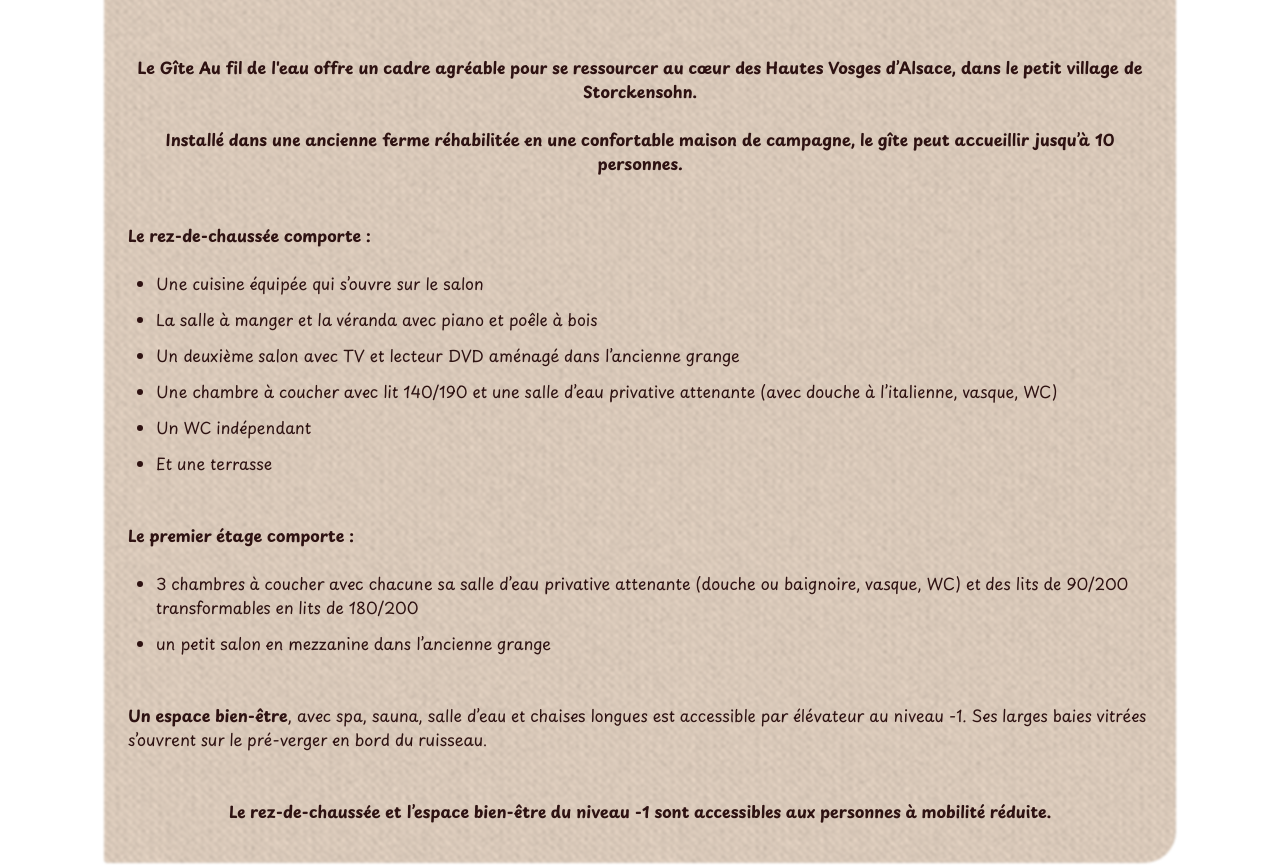
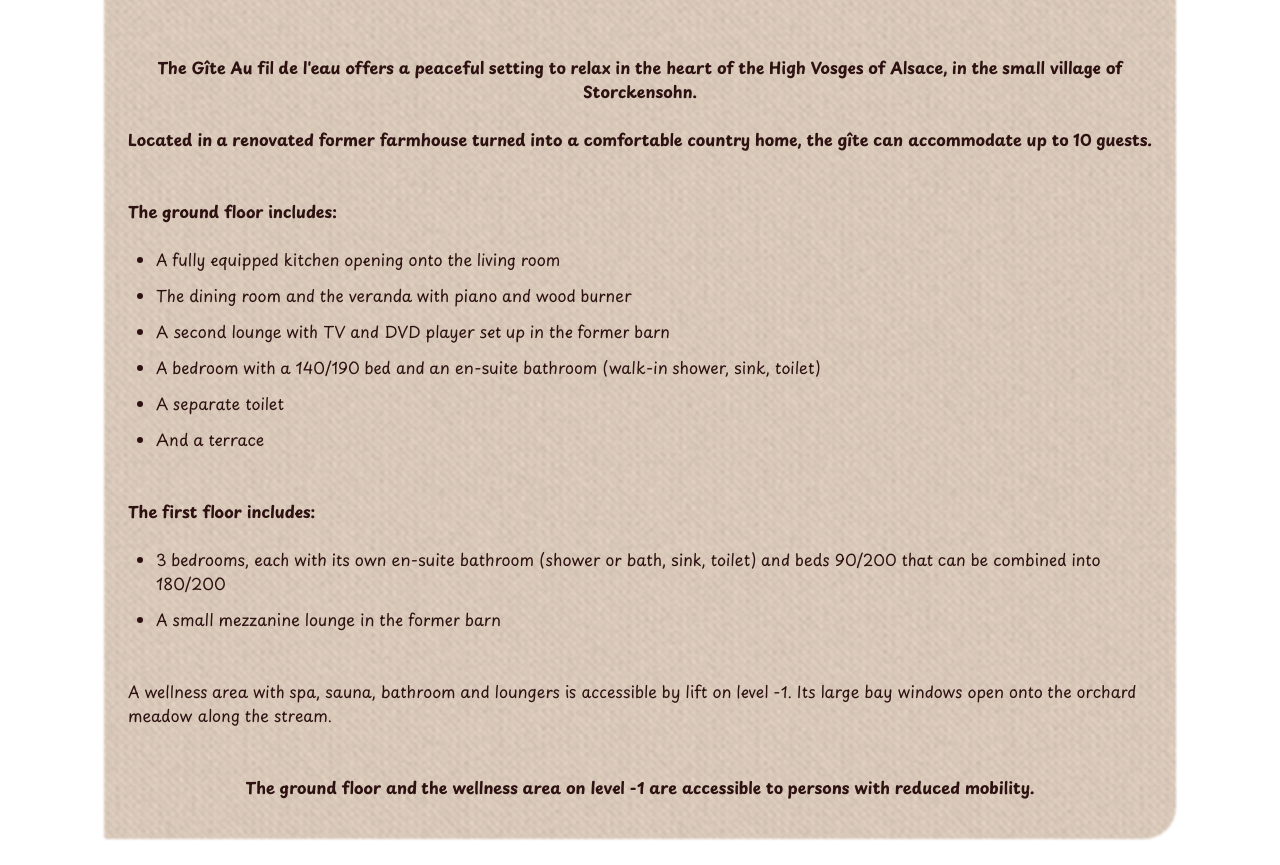
Before and after one commit to Annadesbois/gite-au-fil-de-leau, a Next.js app: page /en in a window 1280 px wide. Shown: the part 880-1745 px from the top of the page. Built offline with nearby package versions, Linux system fonts and the light colour scheme.

Commit message:
translate homepage

```diff
--- a/app/[locale]/page.tsx
+++ b/app/[locale]/page.tsx
@@ -2,74 +2,111 @@ import type { Metadata } from "next";
 
 import PhotoCarousel from "@/components/carousel/PhotoCarousel";
 import { homePhotos } from "@/data/home-photos";
+import { getMessages, type Locale } from "@/lib/i18n";
 
-export const metadata: Metadata = {
-  title: "Gîte Au fil de l'eau — Location de vacances à Storckensohn",
-  description:
-    "Gîte Au fil de l'eau à Storckensohn, ancienne ferme réhabilitée pouvant accueillir jusqu’à 10 personnes, avec espace bien-être et terrasse en plein coeur des Hautes Vosges d’Alsace.",
+type HomePageProps = {
+  params: { locale: Locale };
 };
 
-const Home = () => {
+type HomeMessages = {
+  hero: {
+    title: string;
+    intro1: string;
+    intro2: string;
+  };
+  groundFloor: {
+    title: string;
+    items: {
+      kitchen: string;
+      dining: string;
+      tvRoom: string;
+      bedroom: string;
+      wc: string;
+      terrace: string;
+    };
+  };
+  firstFloor: {
+    title: string;
+    items: {
+      bedrooms: string;
+      mezzanine: string;
+    };
+  };
+  wellness: {
+    title: string;
+    text: string;
+  };
+  accessibility: {
+    text: string;
+  };
+};
+
+export const generateMetadata = async ({
+  params,
+}: {
+  params: Promise<{ locale: Locale }>;
+}): Promise<Metadata> => {
+  const { locale } = await params;
+  const messages = getMessages(locale);
+
+  const meta = messages.homeMeta as {
+    title?: string;
+    description?: string;
+  };
+
+  return {
+    title:
+      meta?.title ??
+      "Gîte Au fil de l'eau — Location de vacances à Storckensohn",
+    description:
+      meta?.description ??
+      "Gîte Au fil de l'eau à Storckensohn, ancienne ferme réhabilitée pouvant accueillir jusqu’à 10 personnes, avec espace bien-être et terrasse en plein coeur des Hautes Vosges d’Alsace.",
+  };
+};
+
+const HomePage = async ({ params }: HomePageProps) => {
+  const { locale } = await params;
+  const messages = getMessages(locale);
+  const home = messages.home as HomeMessages;
+
   return (
     <>
       <PhotoCarousel slides={homePhotos} />
       <div className="content-area relative fabric-surface-light flex flex-col gap-6 p-6 md:pb-10 rounded-tl-4xl rounded-br-4xl rounded-tr-sm rounded-bl-sm">
         <div className="flex flex-col gap-6 text-center font-bold">
           <h1 className="text-2xl md:mb-4">
-            Bienvenue au gîte
+            {home.hero.title}
             <br className="block md:hidden" /> Au fil de l'eau
           </h1>
-          <p>
-            Le Gîte Au fil de l'eau offre un cadre agréable pour se ressourcer
-            au cœur des Hautes Vosges d’Alsace, dans le petit village de
-            Storckensohn.
-          </p>
-          <p>
-            Installé dans une ancienne ferme réhabilitée en une confortable
-            maison de campagne, le gîte peut accueillir jusqu’à 10 personnes.
-          </p>
+          <p>{home.hero.intro1}</p>
+          <p>{home.hero.intro2}</p>
         </div>
         <div className="mt-6">
-          <h2 className="font-bold">Le rez-de-chaussée comporte :</h2>
+          <h2 className="font-bold">{home.groundFloor.title}</h2>
           <ul>
-            <li>Une cuisine équipée qui s’ouvre sur le salon</li>
-            <li>La salle à manger et la véranda avec piano et poêle à bois</li>
-            <li>
-              Un deuxième salon avec TV et lecteur DVD aménagé dans l’ancienne
-              grange
-            </li>
-            <li>
-              Une chambre à coucher avec lit 140/190 et une salle d’eau
-              privative attenante (avec douche à l’italienne, vasque, WC)
-            </li>
-            <li>Un WC indépendant</li>
-            <li>Et une terrasse</li>
+            <li>{home.groundFloor.items.kitchen}</li>
+            <li>{home.groundFloor.items.dining}</li>
+            <li>{home.groundFloor.items.tvRoom}</li>
+            <li>{home.groundFloor.items.bedroom}</li>
+            <li>{home.groundFloor.items.wc}</li>
+            <li>{home.groundFloor.items.terrace}</li>
           </ul>
         </div>
         <div className="mt-6">
-          <h2 className="font-bold">Le premier étage comporte :</h2>
+          <h2 className="font-bold">{home.firstFloor.title}</h2>
           <ul>
-            <li>
-              3 chambres à coucher avec chacune sa salle d’eau privative
-              attenante (douche ou baignoire, vasque, WC) et des lits de 90/200
-              transformables en lits de 180/200
-            </li>
-            <li>un petit salon en mezzanine dans l’ancienne grange</li>
+            <li>{home.firstFloor.items.bedrooms}</li>
+            <li>{home.firstFloor.items.mezzanine}</li>
           </ul>
         </div>
         <p className="mt-6">
-          <span className="font-bold">Un espace bien-être</span>, avec spa,
-          sauna, salle d’eau et chaises longues est accessible par élévateur au
-          niveau -1. Ses larges baies vitrées s’ouvrent sur le pré-verger en
-          bord du ruisseau.
+          <span className="font-bold">{home.wellness.title}</span>
+          {home.wellness.text}
         </p>
-        <p className="font-bold text-center mt-6">
-          Le rez-de-chaussée et l’espace bien-être du niveau -1 sont accessibles
-          aux personnes à mobilité réduite.
-        </p>
+        <p className="font-bold text-center mt-6">{home.accessibility.text}</p>
       </div>
     </>
   );
 };
 
-export default Home;
+export default HomePage;
--- a/lib/i18n.ts
+++ b/lib/i18n.ts
@@ -19,7 +19,6 @@ export const getMessages = (locale: Locale | undefined): Messages => {
   const content = fs.readFileSync(filePath, "utf8");
   return JSON.parse(content) as Messages;
 };
-
 
 const isRecord = (value: unknown): value is Record<string, unknown> =>
   typeof value === "object" && value !== null;
--- a/messages/de.json
+++ b/messages/de.json
@@ -48,5 +48,45 @@
 
     "tourismeHandicapAria": "Link zur Karte der zertifizierten „Tourismus & Behinderung“-Einrichtungen",
     "tourismeHandicapAlt": "Tourismus-&-Behinderung-Label"
+  },
+
+  "home": {
+    "homeMeta": {
+      "title": "Gîte Au fil de l'eau – Ferienhaus in Storckensohn",
+      "description": "Gîte Au fil de l'eau in Storckensohn, ein renovierter ehemaliger Bauernhof für bis zu 10 Personen, mit Wellnessbereich und Terrasse im Herzen der Hohen Vogesen im Elsass."
+    },
+    "hero": {
+      "title": "Willkommen im Gîte",
+      "intro1": "Das Gîte Au fil de l'eau bietet eine ruhige Umgebung zum Entspannen im Herzen der Hohen Vogesen im Elsass, im kleinen Dorf Storckensohn.",
+      "intro2": "Das Ferienhaus befindet sich in einem renovierten ehemaligen Bauernhof und bietet Platz für bis zu 10 Personen."
+    },
+
+    "groundFloor": {
+      "title": "Das Erdgeschoss umfasst:",
+      "items": {
+        "kitchen": "Eine voll ausgestattete Küche, die sich zum Wohnzimmer öffnet",
+        "dining": "Das Esszimmer und der Wintergarten mit Klavier und Holzofen",
+        "tvRoom": "Ein zweites Wohnzimmer mit TV und DVD-Player, eingerichtet in der ehemaligen Scheune",
+        "bedroom": "Ein Schlafzimmer mit einem 140/190-Bett und einem angrenzenden privaten Bad (bodengleiche Dusche, Waschbecken, WC)",
+        "wc": "Ein separates WC",
+        "terrace": "Und eine Terrasse"
+      }
+    },
+
+    "firstFloor": {
+      "title": "Das Obergeschoss umfasst:",
+      "items": {
+        "bedrooms": "3 Schlafzimmer, jedes mit eigenem Badezimmer (Dusche oder Badewanne, Waschbecken, WC) und 90/200-Betten, die zu 180/200 kombiniert werden können",
+        "mezzanine": "Ein kleiner Salon auf der Empore in der ehemaligen Scheune"
+      }
+    },
+
+    "wellness": {
+      "text": "Ein Wellnessbereich mit Spa, Sauna, Bad und Liegestühlen ist über einen Aufzug im Untergeschoss (-1) erreichbar. Große Fensterfronten öffnen sich zur Obstwiese am Bach."
+    },
+
+    "accessibility": {
+      "text": "Das Erdgeschoss und der Wellnessbereich auf Ebene -1 sind für Personen mit eingeschränkter Mobilität zugänglich."
+    }
   }
 }
--- a/messages/en.json
+++ b/messages/en.json
@@ -48,5 +48,45 @@
 
     "tourismeHandicapAria": "Link to the map of “Tourism & Disability” certified establishments",
     "tourismeHandicapAlt": "Tourism & Disability label"
+  },
+
+  "home": {
+    "homeMeta": {
+      "title": "Gîte Au fil de l'eau — Holiday rental in Storckensohn",
+      "description": "Gîte Au fil de l'eau in Storckensohn, a renovated former farmhouse that can host up to 10 guests, with wellness area and terrace in the heart of the High Vosges of Alsace."
+    },
+    "hero": {
+      "title": "Welcome to the Gîte",
+      "intro1": "The Gîte Au fil de l'eau offers a peaceful setting to relax in the heart of the High Vosges of Alsace, in the small village of Storckensohn.",
+      "intro2": "Located in a renovated former farmhouse turned into a comfortable country home, the gîte can accommodate up to 10 guests."
+    },
+
+    "groundFloor": {
+      "title": "The ground floor includes:",
+      "items": {
+        "kitchen": "A fully equipped kitchen opening onto the living room",
+        "dining": "The dining room and the veranda with piano and wood burner",
+        "tvRoom": "A second lounge with TV and DVD player set up in the former barn",
+        "bedroom": "A bedroom with a 140/190 bed and an en-suite bathroom (walk-in shower, sink, toilet)",
+        "wc": "A separate toilet",
+        "terrace": "And a terrace"
+      }
+    },
+
+    "firstFloor": {
+      "title": "The first floor includes:",
+      "items": {
+        "bedrooms": "3 bedrooms, each with its own en-suite bathroom (shower or bath, sink, toilet) and beds 90/200 that can be combined into 180/200",
+        "mezzanine": "A small mezzanine lounge in the former barn"
+      }
+    },
+
+    "wellness": {
+      "text": "A wellness area with spa, sauna, bathroom and loungers is accessible by lift on level -1. Its large bay windows open onto the orchard meadow along the stream."
+    },
+
+    "accessibility": {
+      "text": "The ground floor and the wellness area on level -1 are accessible to persons with reduced mobility."
+    }
   }
 }
--- a/messages/fr.json
+++ b/messages/fr.json
@@ -48,5 +48,45 @@
 
     "tourismeHandicapAria": "Lien vers la cartographie des établissements labellisés tourisme et handicap",
     "tourismeHandicapAlt": "Label Tourisme et Handicap"
+  },
+  "home": {
+    "homeMeta": {
+      "title": "Gîte Au fil de l'eau — Location de vacances à Storckensohn",
+      "description": "Gîte Au fil de l'eau à Storckensohn, ancienne ferme réhabilitée pouvant accueillir jusqu’à 10 personnes, avec espace bien-être et terrasse en plein coeur des Hautes Vosges d’Alsace."
+    },
+    "hero": {
+      "title": "Bienvenue au gîte",
+      "intro1": "Le Gîte Au fil de l'eau offre un cadre agréable pour se ressourcer au cœur des Hautes Vosges d’Alsace, dans le petit village de Storckensohn.",
+      "intro2": "Installé dans une ancienne ferme réhabilitée en une confortable maison de campagne, le gîte peut accueillir jusqu’à 10 personnes."
+    },
+
+    "groundFloor": {
+      "title": "Le rez-de-chaussée comporte :",
+      "items": {
+        "kitchen": "Une cuisine équipée qui s’ouvre sur le salon",
+        "dining": "La salle à manger et la véranda avec piano et poêle à bois",
+        "tvRoom": "Un deuxième salon avec TV et lecteur DVD aménagé dans l’ancienne grange",
+        "bedroom": "Une chambre à coucher avec lit 140/190 et une salle d’eau privative attenante (avec douche à l’italienne, vasque, WC)",
+        "wc": "Un WC indépendant",
+        "terrace": "Et une terrasse"
+      }
+    },
+
+    "firstFloor": {
+      "title": "Le premier étage comporte :",
+      "items": {
+        "bedrooms": "3 chambres à coucher avec chacune sa salle d’eau privative attenante (douche ou baignoire, vasque, WC) et des lits de 90/200 transformables en lits de 180/200",
+        "mezzanine": "un petit salon en mezzanine dans l’ancienne grange"
+      }
+    },
+
+    "wellness": {
+      "title": "Un espace bien-être, ",
+      "text": "avec spa, sauna, salle d’eau et chaises longues est accessible par élévateur au niveau -1. Ses larges baies vitrées s’ouvrent sur le pré-verger en bord du ruisseau."
+    },
+
+    "accessibility": {
+      "text": "Le rez-de-chaussée et l’espace bien-être du niveau -1 sont accessibles aux personnes à mobilité réduite."
+    }
   }
 }
```
